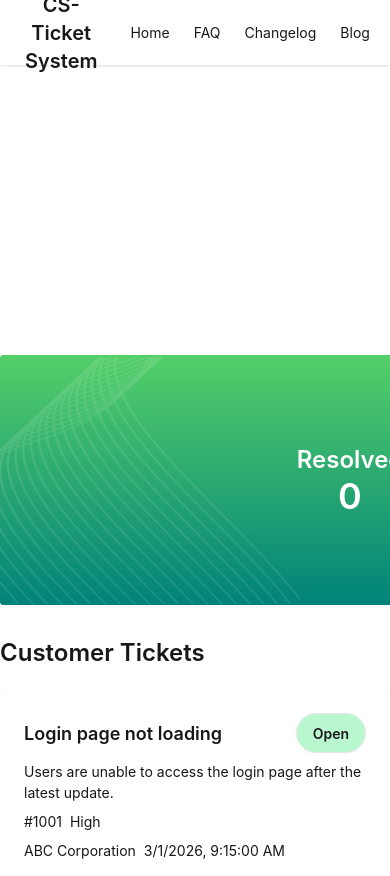
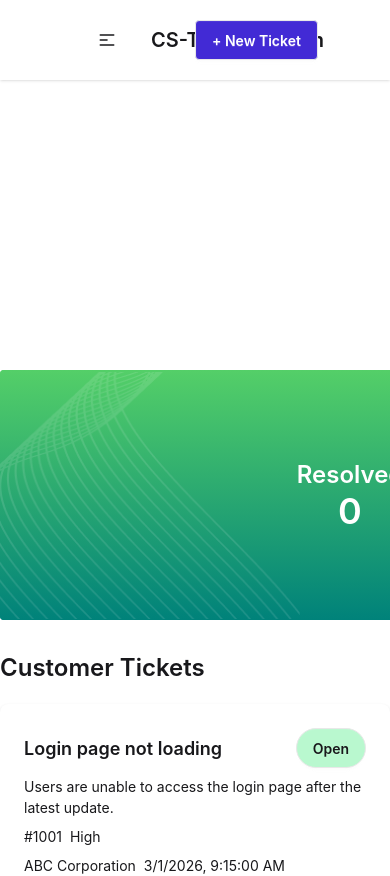
Before and after one commit to abdullah-al-mohammad/ticket-system, a React (Vite) app: page / in a window 390 px wide. Shown: the top 876 px of the page. Built offline with nearby package versions, Linux system fonts and the light colour scheme.

Commit message:
Enhance Navbar component with dropdown menu for navigation links and improved layout

```diff
--- a/src/components/Navbar/Navbar.jsx
+++ b/src/components/Navbar/Navbar.jsx
@@ -1,11 +1,52 @@
 export const Navbar = () => {
   return (
     <>
-      <div className="navbar bg-base-100 shadow-sm">
-        <div className="flex-1">
+      <div className="navbar bg-base-100 shadow-sm px-20 py-5">
+        <div className="navbar-start">
+          <div className="dropdown">
+            <div tabIndex={0} role="button" className="btn btn-ghost lg:hidden">
+              <svg
+                xmlns="http://www.w3.org/2000/svg"
+                className="h-5 w-5"
+                fill="none"
+                viewBox="0 0 24 24"
+                stroke="currentColor"
+              >
+                <path
+                  strokeLinecap="round"
+                  strokeLinejoin="round"
+                  strokeWidth="2"
+                  d="M4 6h16M4 12h8m-8 6h16"
+                />
+              </svg>
+            </div>
+            <ul
+              tabIndex="-1"
+              className="menu menu-sm dropdown-content bg-base-100 rounded-box z-1 mt-3 w-52 p-2 shadow"
+            >
+              <li>
+                <a>Home</a>
+              </li>
+              <li>
+                <a>FAQ</a>
+              </li>
+              <li>
+                <a>Changelog</a>
+              </li>
+              <li>
+                <a>Blog</a>
+              </li>
+              <li>
+                <a>Download</a>
+              </li>
+              <li>
+                <a>Contact</a>
+              </li>
+            </ul>
+          </div>
           <a className="btn btn-ghost text-xl">CS-Ticket System</a>
         </div>
-        <div className="flex-none">
+        <div className="navbar-end hidden lg:flex">
           <ul className="menu menu-horizontal px-1">
             <li>
               <a>Home</a>
@@ -26,8 +67,10 @@ export const Navbar = () => {
               <a>Contact</a>
             </li>
           </ul>
-          <button className="btn text-white bg-[#422AD5]">+ New Ticket</button>
         </div>
+        {/* <div className="navbar-end"> */}
+        <button className="btn text-white bg-[#422AD5]">+ New Ticket</button>
+        {/* </div> */}
       </div>
     </>
   );
```
